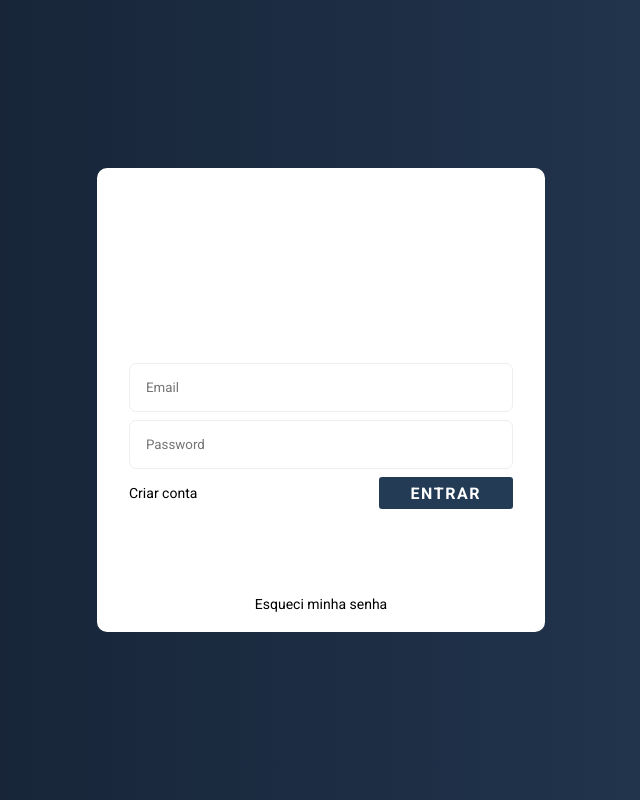
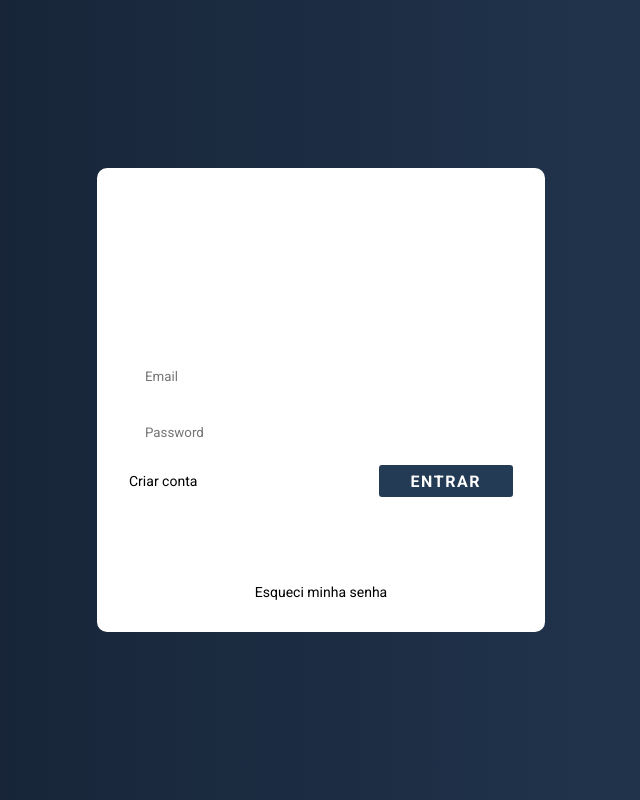
Before and after one commit to Thersvg/fye-entregas-web, a React (Vite) app: page / in a window 1280 px wide. Shown: the whole page, without its empty margins (319-959 px from the left). Built offline with nearby package versions, Linux system fonts and the light colour scheme.

Commit message:
add send email

```diff
--- a/src/Pages/Authentication/AuthLogin.jsx
+++ b/src/Pages/Authentication/AuthLogin.jsx
@@ -36,7 +36,9 @@ export function AuthenticateLogin(){
      return(
         <AuthContainer>
             <Section type="Login">
-                <img src={logo} alt="Entrar" />
+                <div>
+                    <img src={logo} alt="Entrar" />
+                </div>
                 <form onSubmit={handleSubmit(inHandleSubmit)} >
                     <Input
                         type= "email"
--- a/src/Pages/Authentication/AuthLoginStyled.jsx
+++ b/src/Pages/Authentication/AuthLoginStyled.jsx
@@ -53,6 +53,20 @@ export const Section = styled.section`
         text-align: center;
         font-weight: 700;
     }
+
+    div{
+        width: 100%;
+        height: 100%;
+        display: flex;
+        justify-content: center;
+        align-items: center;
+
+        img{
+            width: 250px;
+            height: 100px;
+        }
+    }
+
 `
 
 export const ErrorSpan = styled.div`
--- a/src/Pages/Recover/EtapaEmailStyled.jsx
+++ b/src/Pages/Recover/EtapaEmailStyled.jsx
@@ -1,10 +1,11 @@
 import styled from "styled-components";
 
 export const InputEmail = styled.input`
-    height: 35px;
-    width: 100%;
-    border-radius: 5px;
-    padding-left: 5px;
+    padding: 1rem;
+    border-radius: 0;
+    background: none;
+    outline: none;
+    border-bottom: 1px solid var(--thema-fundo-principal);
 `
 export const AuthContainerEmail = styled.div`
     height: 100vh;
--- a/src/components/Input/InputStyled.jsx
+++ b/src/components/Input/InputStyled.jsx
@@ -2,7 +2,9 @@ import styled from "styled-components";
 
 export const InputSpace = styled.input`
     padding: 1rem;
-    border-radius: 7px;
-    border: 1px solid var(--thema-fundo-secundario);
+    border-radius: 0;
+    background: none;
+    outline: none;
+    border-bottom: 1px solid var(--thema-fundo-principal);
 `
 ;
```
